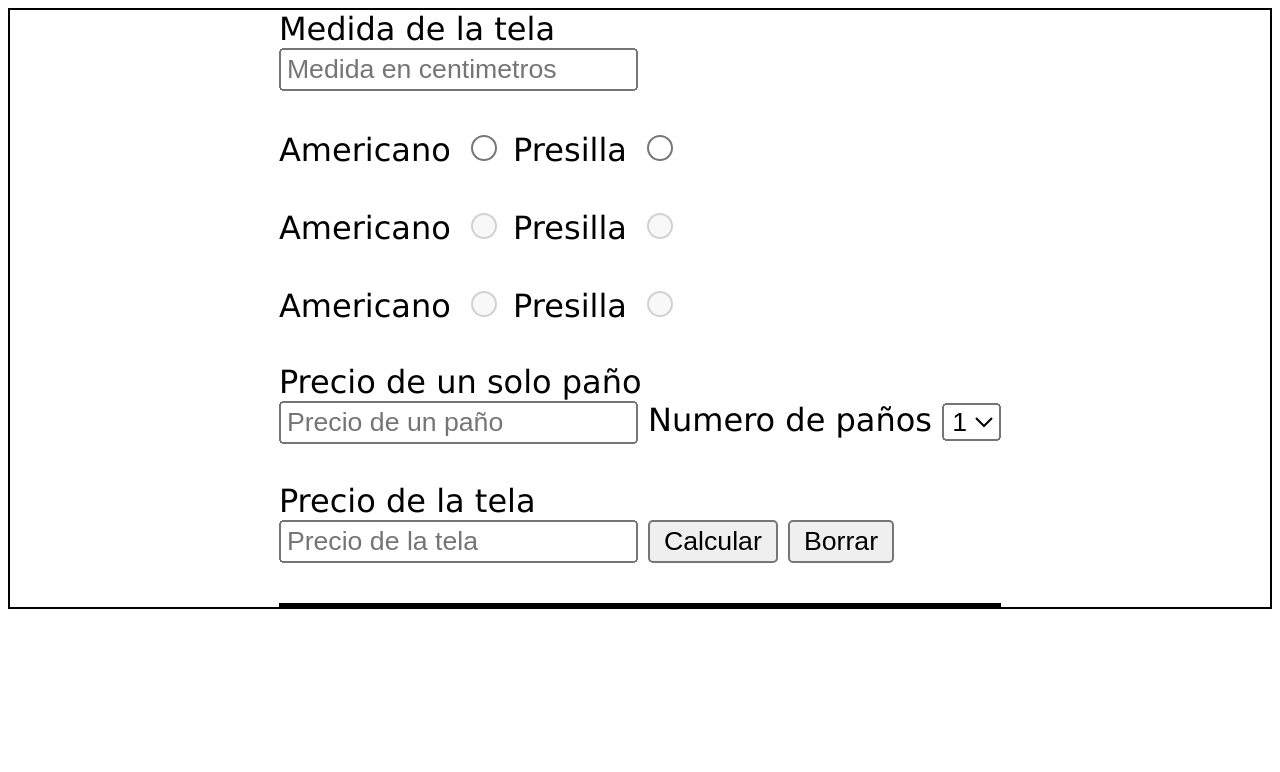
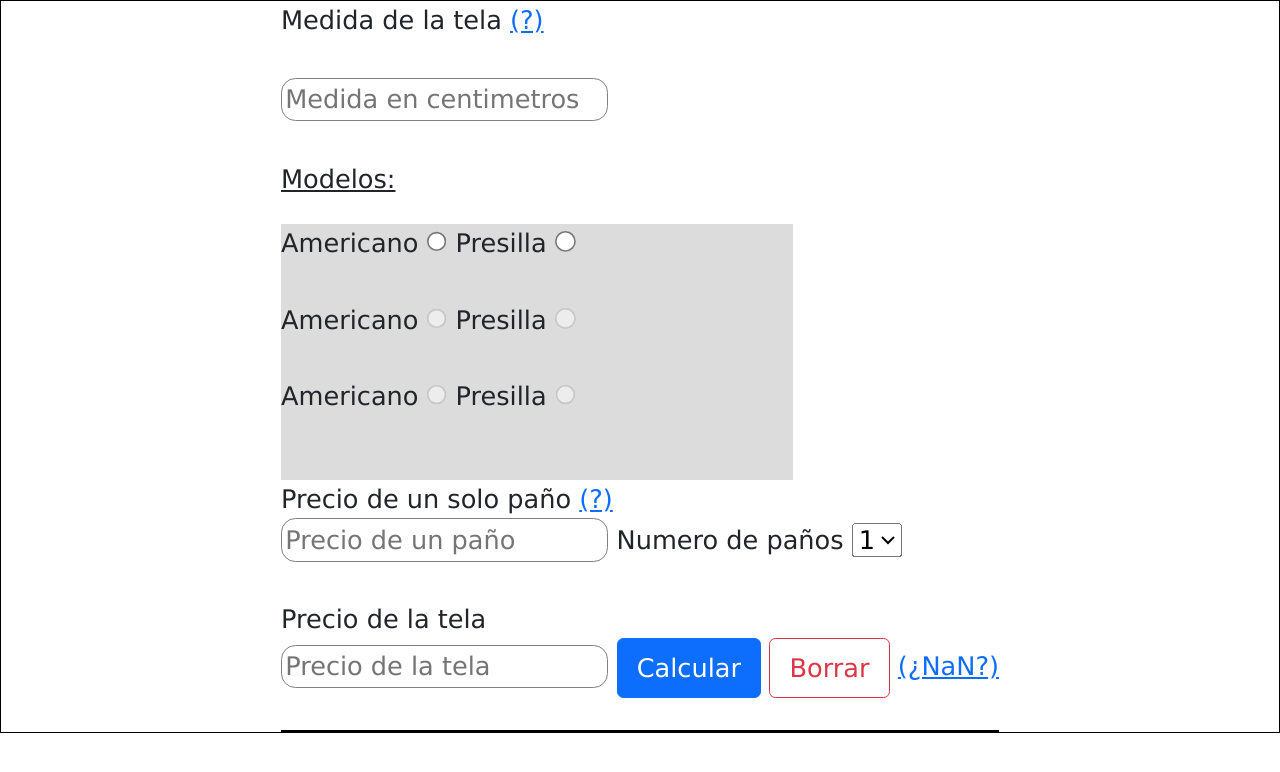
Before and after one commit to Momosan09/calculadorarotaojs, a plain HTML site: page calculadorarotao/index2.html in a window 1280 px wide. Drawn offline with Linux system fonts and the light colour scheme.

Commit message:
Add files via upload

```diff
--- a/calculadorarotao/Style.css
+++ b/calculadorarotao/Style.css
@@ -6,7 +6,7 @@ body{
 
 .Formulario{
     border: black solid 1px;
-    zoom: 2;
+    zoom: 1.6;
     display: flex;
     justify-content: center;
 }
@@ -18,17 +18,46 @@ body{
 }
 
 .tabla{
-    background-color: red;
+    background-color: rgba(233, 27, 27, 0.8);
 
-    filter: alpha(opacity=60);
 
 }
 
 .tabla1{
+
+    background-color: rgba(228, 238, 230, 0.7);
 
 
 }
 
 .tabla0{
 
+    background-color: rgba(12, 238, 50, 0.6);
+
+
+
 }
+
+
+.Modelos{
+
+
+    background-color: gainsboro;
+    width: 40vh;
+    height: 20vh;
+    overflow: scroll;
+    overflow-x: hidden;
+/*
+    box-shadow: rgb(192, 192, 192) 1px 2px 2px 3px; */
+}
+
+p{
+    text-decoration-line: underline;
+}
+
+
+input{
+    border-radius: 9px;
+    border: solid 1px gray;
+
+}
--- a/calculadorarotao/index2.html
+++ b/calculadorarotao/index2.html
@@ -3,7 +3,7 @@
 <head>
     <meta charset="UTF-8">
     <meta name="viewport" content="width=device-width, initial-scale=1.0">
-<!--     <link rel="stylesheet" href="/css/bootstrap.min.css"> -->
+    <link rel="stylesheet" href="/css/bootstrap.min.css">
     <link rel="stylesheet" href="Style.css">
     <title>Document</title>
 </head>
@@ -12,11 +12,16 @@
 
     <form action="">
 
-        <label for="first"> Medida de la tela</label><br> <!-- medida de la tela -->
+        <label for="first"> Medida de la tela <span><a href="" title="La medida de la tela tiene que ser en centimetros (Metros * 100 = cm)">(?)</a> </span></label> <br><br> <!-- medida de la tela -->
         <input type="number" min="1" name="Medida_tela" id="first" placeholder="Medida en centimetros">
 
         <!-- Tipos de modelo -->
         <br><br>
+
+        <p>Modelos:</p>
+        <div class="Modelos">
+
+
         <label for="americano">Americano</label>
         <input type="radio" name="modelos" id="americano">
 
@@ -36,10 +41,10 @@
         <label for="presilla">Presilla</label>
         <input type="radio" name="modelos" disabled id="presilla"><br><br>
 
-
+        </div>
 
         <!-- precio de paños -->
-        <label for="Precio_paños">Precio de un solo paño</label><br>
+        <label for="Precio_paños">Precio de un solo paño</label> <span> <a href="" title="Ingresar el precio de un solo paño, luego la cantidad de paños.">(?)</a> </span> <br>
         <input type="number" min="1" name="Precio_paños" id="third" placeholder="Precio de un paño" >
 
         <!-- Numero de paños -->
@@ -57,10 +62,11 @@
         <label for="Precio_tela">Precio de la tela</label><br>
         <input type="number" min="1" name="Precio_tela" id="last" placeholder="Precio de la tela">
 
-        <button type="button" onclick="ShowData()" > Calcular </button>
-        <input type="reset" value="Borrar">
+        <button type="button" onclick="ShowData()" class="btn btn-primary" > Calcular </button>
+        <input type="reset" value="Borrar" class="btn btn-outline-danger" >
+<a href="" title="NaN hace refernecia a que algun campo no fue rellenado y por lo tanto no es un numero, para resolver esto, revisar el formulario y completarlo">(¿NaN?)</a>
+<section class="Adentro">
 
-<section class="Adentro">
     <div class="tabla1" id="info0"></div>
     <div class="tabla" id="info1"></div>
     <div class="tabla1" id="info2"></div>
@@ -68,7 +74,7 @@
     <div class="tabla1" id="info4"></div>
     <div class="tabla" id="info5"></div>
     <div class="tabla0" id="info6"></div>
-
+    <div class="Para_NaN" id="if_NaN"></div>
 </section>
 
     </form>
--- a/calculadorarotao/main2.js
+++ b/calculadorarotao/main2.js
@@ -27,7 +27,7 @@ let ShowData = function (){
         let tela_total = First_redondeado * 2.5;
         Total = (tela_total * Last) + Costurera;
 
-        console.log("------Medida de la tela------");
+        console.log("------Cantidad de tela------");
         console.log( First_redondeado * 2.5 + "Mts");
         console.log("*****************************");
         console.log("--------Modelo elegido-------");
@@ -47,14 +47,13 @@ let ShowData = function (){
         console.log("------Total------");
         console.log("$ "+ Total);
 
-        document.getElementById("info0").innerHTML= "Tamaño total de la tela= " + First_redondeado * 2.5 + "Mts";
+        document.getElementById("info0").innerHTML= "Cantidad de tela= " + First_redondeado * 2.5 + "Mts";
         document.getElementById("info1").innerHTML= "Modelo elegido= " + modelo;
         document.getElementById("info2").innerHTML= "Precio de un solo paño= " + "$" + Third;
         document.getElementById("info3").innerHTML= "Numero de paños= " + Four;
         document.getElementById("info4").innerHTML= "Pagar a la costurera= " + "$" + Costurera;
         document.getElementById("info5").innerHTML= "Valor de la tela ingresado= " +"$" + Last;
         document.getElementById("info6").innerHTML= "Total= " + "$" + Total;
-
 
     }
 
@@ -63,7 +62,7 @@ let ShowData = function (){
         let tela_total= First_redondeado * 3;
         Total = (tela_total * Last) + Costurera;
 
-        console.log("------Medida de la tela------");
+        console.log("------Cantidad de tela------");
         console.log( First_redondeado * 3 + "Mts");
         console.log("*****************************");
         console.log("--------Modelo elegido-------");
@@ -83,7 +82,7 @@ let ShowData = function (){
         console.log("------Total------");
         console.log("$ "+ Total);
 
-        document.getElementById("info0").innerHTML= "Tamaño total de la tela= " + First_redondeado * 3 + "Mts";
+        document.getElementById("info0").innerHTML= "Cantidad de tela= " + First_redondeado * 3 + "Mts";
         document.getElementById("info1").innerHTML= "Modelo elegido= " + modelo;
         document.getElementById("info2").innerHTML= "Precio de un solo paño= " + "$" + Third;
         document.getElementById("info3").innerHTML= "Numero de paños= " + Four;
```
